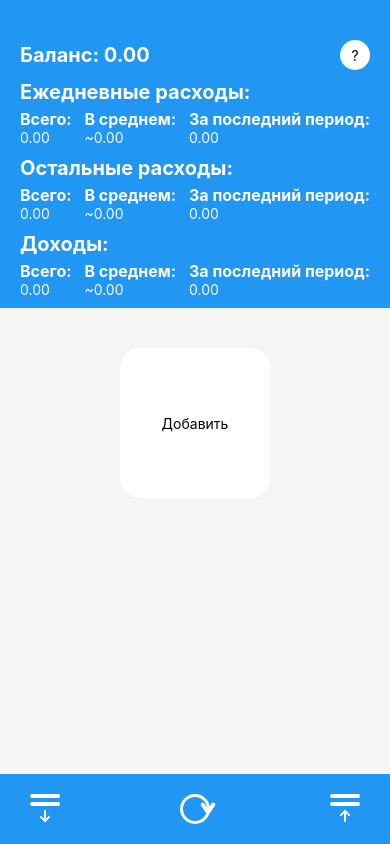
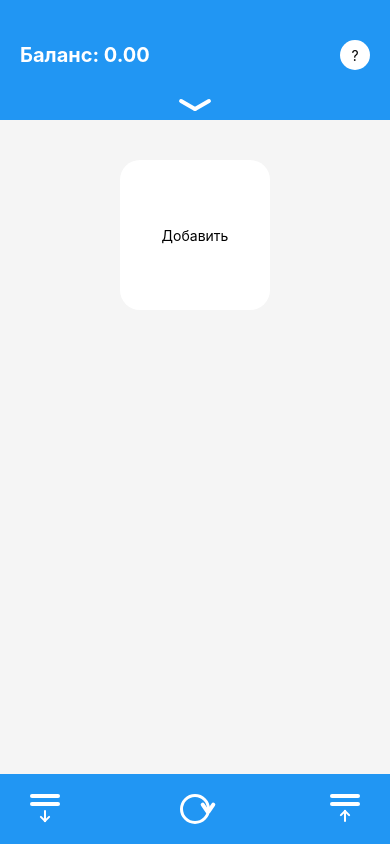
Before and after one commit to VladAvseev/MyBudgetApp, a React Native app: screen /Home in a window 390 px wide. Built offline with nearby package versions, Linux system fonts and the light colour scheme; what react-native would draw is missing.

Commit message:
version 1.4.0 (1)

```diff
--- a/app.json
+++ b/app.json
@@ -2,7 +2,7 @@
   "expo": {
     "name": "Мой бюджет",
     "slug": "budget",
-    "version": "1.3.1",
+    "version": "1.4.0",
     "orientation": "portrait",
     "icon": "./assets/icon.png",
     "userInterfaceStyle": "light",
--- a/package.json
+++ b/package.json
@@ -1,6 +1,6 @@
 {
   "name": "Budget",
-  "version": "1.3.1",
+  "version": "1.4.0",
   "main": "expo/AppEntry.js",
   "scripts": {
     "start": "expo start",
--- /dev/null
+++ b/src/components/Icons/ArrowBottomIcon.tsx
@@ -0,0 +1,36 @@
+import { StyleSheet, View } from 'react-native';
+import { observer } from 'mobx-react-lite';
+
+export const ArrowBottomIcon: React.FC = observer(()  => {
+  return (
+		<View style={styles.icon}>
+			<View style={styles.line1} />
+			<View style={styles.line2} />
+		</View>
+	)
+})
+
+const styles = StyleSheet.create({
+	icon: {
+		width: 30,
+		height: 30,
+		paddingHorizontal: 6,
+		flexDirection: 'row',
+		justifyContent: 'space-between',
+		alignItems: 'center',
+	},
+	line1: {
+		width: 4,
+		height: 20,
+		borderRadius: 5,
+		backgroundColor: '#FFF',
+		transform: 'rotate(-60deg)',
+	},
+	line2: {
+		width: 4,
+		height: 20,
+		borderRadius: 5,
+		backgroundColor: '#FFF',
+		transform: 'rotate(60deg)',
+	},
+});
--- /dev/null
+++ b/src/components/Icons/ArrowTopIcon.tsx
@@ -0,0 +1,36 @@
+import { StyleSheet, View } from 'react-native';
+import { observer } from 'mobx-react-lite';
+
+export const ArrowTopIcon: React.FC = observer(()  => {
+  return (
+		<View style={styles.icon}>
+			<View style={styles.line1} />
+			<View style={styles.line2} />
+		</View>
+	)
+})
+
+const styles = StyleSheet.create({
+	icon: {
+		width: 30,
+		height: 30,
+		paddingHorizontal: 6,
+		flexDirection: 'row',
+		justifyContent: 'space-between',
+		alignItems: 'center',
+	},
+	line1: {
+		width: 4,
+		height: 20,
+		borderRadius: 5,
+		backgroundColor: '#FFF',
+		transform: 'rotate(60deg)',
+	},
+	line2: {
+		width: 4,
+		height: 20,
+		borderRadius: 5,
+		backgroundColor: '#FFF',
+		transform: 'rotate(-60deg)',
+	},
+});
--- a/src/modules/_home/components/Analytics.tsx
+++ b/src/modules/_home/components/Analytics.tsx
@@ -1,19 +1,49 @@
-import { StyleSheet, View, Text, Pressable } from 'react-native';
+import { StyleSheet, View, Text, Pressable, Animated } from 'react-native';
 import { home } from '../models';
 import { PageContainer } from '../../../components/PageContainer';
 import { Title } from '../../../components/Title';
 import { Label } from '../../../components/Label';
-import { useState } from 'react';
+import { useEffect, useRef, useState } from 'react';
+import { ArrowTopIcon } from '../../../components/Icons/ArrowTopIcon';
+import { ArrowBottomIcon } from '../../../components/Icons/ArrowBottomIcon';
+import { observer } from 'mobx-react-lite';
 
-export const Analytics = () => {
-	const { analytics } = home;
+export const Analytics = observer(() => {
+	const { analytics, analyticsIsOpen, toggleAnalyticsIsOpen } = home;
 	const [open, setOpen] = useState(false);
+
+	const animate_state = {
+    start: 0,
+    end: 100
+  };
+  const value = useRef(new Animated.Value(animate_state.start)).current;
+
+	const openAnimation = async () => {
+    Animated.timing(value, { toValue: animate_state.end, useNativeDriver: false, duration: 500 }).start();
+  };
+	const closeAnimation = () => {
+    Animated.timing(value, { toValue: animate_state.start, useNativeDriver: false, duration: 500 }).start()
+  };
+
+	const inputRange = Object.values(animate_state);
+	const height = value.interpolate({ inputRange, outputRange: [0, 210] });
+	const opacity = value.interpolate({ inputRange, outputRange: [0, 1] });
+
+
+	useEffect(() => {
+		if (analyticsIsOpen) {
+			openAnimation();
+		} else {
+			closeAnimation();
+		}
+	}, [analyticsIsOpen])
 
 	const Modal = () => {
 		return (
 			<Pressable style={styles.modalBack} onPress={() => setOpen(false)}>
 				<View style={styles.modal}>
-					<Text>Средние значения рассчитываются без учёта последнего отчёта.</Text>
+					{analytics.startSum === 0 ? <Text>- Укажите начальный баланс</Text> : null}
+					<Text>- Средние значения рассчитываются без учёта последнего отчёта.</Text>
 				</View>
 			</Pressable>
 		)
@@ -27,6 +57,8 @@ export const Analytics = () => {
 				<Title style={styles.text}>Баланс: {analytics.savedSum.toFixed(2)}</Title>
 				<Pressable style={styles.askIcon} onPress={() => setOpen(true)}><Text>?</Text></Pressable>
 			</View>
+				<Animated.View style={{ height }}>
+					<Animated.View style={{ opacity }}>
 					<View style={styles.rowWrapper}>
 						<Title style={styles.text}>Ежедневные расходы:</Title>
 						<View style={styles.row}>
@@ -78,10 +110,15 @@ export const Analytics = () => {
 							</View>
 						</View>
 					</View>
+					</Animated.View>
+				</Animated.View>
 		</PageContainer>
+			<Pressable style={styles.analyticsButton} onPress={toggleAnalyticsIsOpen}>
+				{ analyticsIsOpen ? <ArrowTopIcon /> : <ArrowBottomIcon /> }
+			</Pressable>
 		</>
   );
-}
+})
 
 const styles = StyleSheet.create({
 	container: {
@@ -132,9 +169,16 @@ const styles = StyleSheet.create({
 		padding: 20,
 		borderRadius: 10,
 		backgroundColor: '#FFF',
+		flexDirection: 'column',
+		alignItems: 'flex-start',
+		justifyContent: 'center',
+		zIndex: 1002,
+	},
+	analyticsButton: {
+		width: '100%',
 		flexDirection: 'row',
 		alignItems: 'center',
 		justifyContent: 'center',
-		zIndex: 1002,
+		backgroundColor: 'rgb(33, 150, 243)',
 	}
 });
--- a/src/modules/_home/models/index.ts
+++ b/src/modules/_home/models/index.ts
@@ -14,7 +14,8 @@ export const home = types.model('home')
 	navigation: null as INavigation | null,
 	isPending: true,
 	cards: [] as ICard[],
-	analytics: {} as TAnalytics
+	analytics: {} as TAnalytics,
+	analyticsIsOpen: false,
 }))
 .actions((self) => ({
 	setNavigation(value: INavigation) {
@@ -29,6 +30,9 @@ export const home = types.model('home')
 	setAnalytics(value: TAnalytics) {
 		self.analytics = value;
 	},
+	setAnalyticsIsOpen(value: boolean) {
+		self.analyticsIsOpen = value;
+	},
 }))
 .actions((self) => ({
 	async fetch() {
@@ -41,6 +45,9 @@ export const home = types.model('home')
 		self.setCards([]);
 		self.setAnalytics({} as TAnalytics);
 	},
+	toggleAnalyticsIsOpen() {
+		self.setAnalyticsIsOpen(!self.analyticsIsOpen);
+	}
 }))
 .actions((self) => ({
 	async addCard() {
--- a/src/modules/_upload/models/index.ts
+++ b/src/modules/_upload/models/index.ts
@@ -17,6 +17,7 @@ export const upload = types.model('upload')
 	isPending: false,
 	dataField: VMTextField.create({ placeholder: 'Введите данные в JSON формате' }),
 	sumField: VMNumberField.create({ placeholder: 'Введите начальный баланс' }),
+	startSum: 0,
 }))
 .views((self) => ({
 	get reports(): TReport[] {
@@ -26,7 +27,7 @@ export const upload = types.model('upload')
 		return !!self.dataField.value.length;
 	},
 	get sumFormIsValid(): boolean {
-		return !!self.sumField.value.length;
+		return !!self.sumField.value.length && Number(self.sumField.value) !== self.startSum;
 	},
 }))
 .actions((self) => ({
@@ -36,12 +37,16 @@ export const upload = types.model('upload')
 	setIsPending(value: boolean) {
 		self.isPending = value;
 	},
+	setStartSum(value: number) {
+		self.startSum = value;
+	},
 }))
 .actions((self) => ({
 	async fetch() {
 		self.setIsPending(true);
 		const sum = await Repository.getStartSum();
 		self.sumField.setValue(sum.toString());
+		self.setStartSum(sum);
 		self.setIsPending(false);
 	},
 }))
@@ -66,7 +71,7 @@ export const upload = types.model('upload')
 		try {
 			self.setIsPending(true);
 			await Repository.setStartSum(Number(self.sumField.value));
-			self.sumField.setValue('');
+			await self.fetch();
 		} catch {}
 		self.setIsPending(false);
 	},
--- a/src/repository/index.ts
+++ b/src/repository/index.ts
@@ -38,6 +38,7 @@ export type TIncome = {
 }
 
 export type TAnalytics = {
+	startSum: number;
 	savedSum: number;
 	dailySpending: {
 		sum: number;
@@ -321,6 +322,7 @@ export const Repository = {
 		const reports = await this.getReports();
 		const startSum = await this.getStartSum();
 		let analytics = {
+			startSum: 0,
 			savedSum: 0,
 			dailySpending: {
 				sum: 0,
@@ -370,6 +372,7 @@ export const Repository = {
 				}
 			});
 		})
+		analytics.startSum = startSum;
 		analytics.savedSum = startSum + analytics.income.sum - analytics.dailySpending.sum - analytics.otherSpending.sum;
 		return analytics;
 	}
```
Also changed, not shown: Notion.txt. Lines whose indentation alone changed are shown as unchanged.
